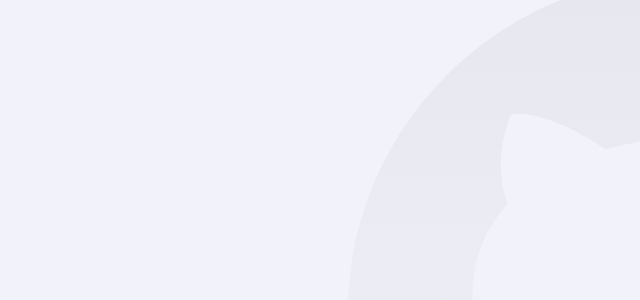
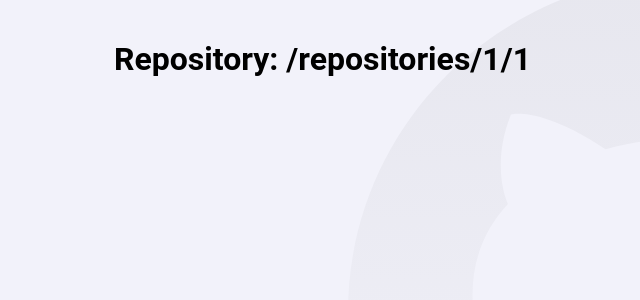
Before and after one commit to willrockies/primeiro-projeto-react, a React (Create React App) app: page /repositories/1/1 in a window 1280 px wide. Before the commit this address had no page. Shown: the top 300 px of the page, without its empty margins (66-706 px from the left). Built offline with nearby package versions, Linux system fonts and the light colour scheme.

Commit message:
Navegando entre rotas

```diff
--- a/src/App.tsx
+++ b/src/App.tsx
@@ -6,8 +6,6 @@ const App: React.FC = () => (
   <>
     <Rotas />
     < GlobalStyle />
-
-
   </>
 )
 
--- a/src/pages/Dashboard/index.tsx
+++ b/src/pages/Dashboard/index.tsx
@@ -1,5 +1,6 @@
 import React, { useState, FormEvent, useEffect } from "react";
 import { FiChevronRight } from "react-icons/fi";
+import { Link } from "react-router-dom";
 import api from "../../services/api";
 import logoImg from "../../assets/logo.svg"
 
@@ -22,7 +23,7 @@ const Dashboard: React.FC = () => {
             "@GithubExplorer:repositories",
         );
 
-        if(storagedRepositories){
+        if (storagedRepositories) {
             return JSON.parse(storagedRepositories);
         }
         return [];
@@ -74,7 +75,21 @@ const Dashboard: React.FC = () => {
 
             <Repositories>
                 {repositories.map(repository => (
-                    <a key={repository.full_name} href="teste">
+                    //o anchora utilizado para redirecionar pagina é ruim, pois faz com que a pagina seja recarregada
+                // <a key = { repository.full_name } href= "teste">
+                //         <img src={repository.owner.avatar_url}
+                //             alt={repository.owner.login} />
+                //         <div>
+                //             <strong>{repository.full_name}</strong>
+                //             <p>{repository.description}</p>
+                //         </div>
+
+                //         <FiChevronRight size={20} />
+                //     </a>
+
+                    //é melhor utilizar o componente nativo do react Link
+            <Link key={repository.full_name} to={`repositories/${repository.full_name}`}>
+
                 <img src={repository.owner.avatar_url}
                     alt={repository.owner.login} />
                 <div>
@@ -83,10 +98,11 @@ const Dashboard: React.FC = () => {
                 </div>
 
                 <FiChevronRight size={20} />
-                    </a>
+            </Link>
+
 
                 ))}
-            </Repositories>
+            </Repositories >
         </>
 
     )
--- a/src/pages/Repository/index.tsx
+++ b/src/pages/Repository/index.tsx
@@ -1,7 +1,13 @@
 import React from "react";
+import { useLocation  } from "react-router-dom";
 
 const Repository: React.FC = () => {
-    return <h1>Repository</h1>
+    const location = useLocation();
+    const repository = location.pathname;
+    return (
+        <div>
+            <h1>Repository: {repository }</h1>
+        </div>
+    );
 };
-
 export default Repository;
--- a/src/routes/index.tsx
+++ b/src/routes/index.tsx
@@ -1,19 +1,14 @@
 import React from 'react';
-import {
-    Routes,
-    Route,
-} from 'react-router-dom';
-
+import { Routes, Route } from 'react-router-dom';
 import Dashboard from '../pages/Dashboard';
 import Repository from '../pages/Repository';
 
-
-
-const Rotas: React.FC = () => (
-    <Routes>
-        <Route path="/" Component={Dashboard} />
-        <Route path="/repository" Component={Repository} />
-    </Routes>
-);
-
+const Rotas: React.FC = () => {
+    return (
+        <Routes>
+            <Route path="/" element={<Dashboard />} />
+            <Route path="/repositories/:repo/:project" element={<Repository />} />
+        </Routes>
+    );
+};
 export default Rotas;
```
Lines whose indentation alone changed are shown as unchanged.
